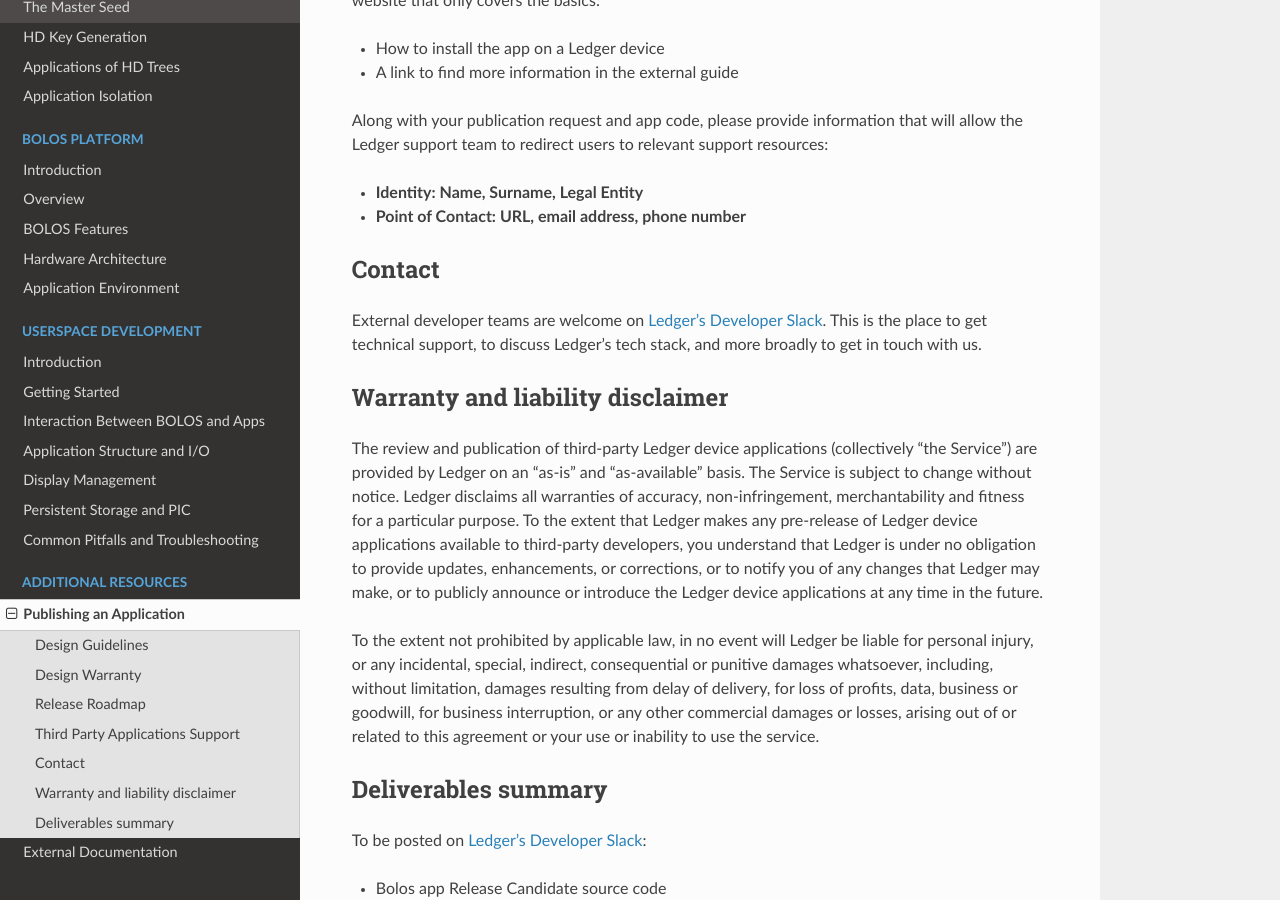
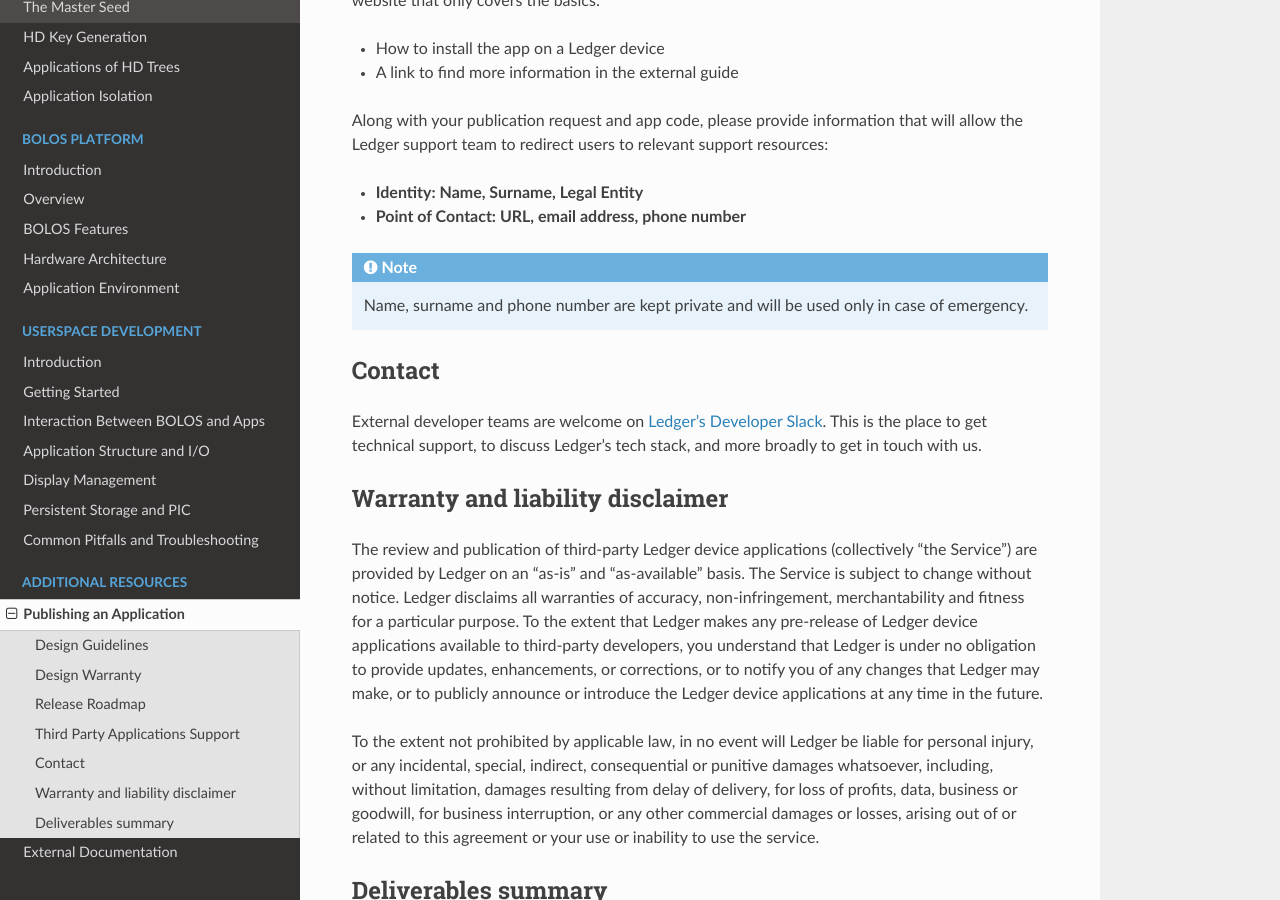
Before and after one commit to LedgerHQ/ledger-dev-doc, a Sphinx documentation site: the page built from source/additional/publishing_an_app.rst, in a window 1280 px wide and 900 px high, scrolled down 7198 px. Built offline with Sphinx 7.4.7 and the Read the Docs theme 2.0.0, drawn with Linux system fonts in a browser that asks for light colours.

Commit message:
add details for contact info

```diff
--- a/source/additional/publishing_an_app.rst
+++ b/source/additional/publishing_an_app.rst
@@ -220,6 +220,10 @@
 * **Identity: Name, Surname, Legal Entity**
 * **Point of Contact: URL, email address, phone number**
 
+.. note::
+
+   Name, surname and phone number are kept private and will be used only in case of emergency.
+
 Contact
 -------
 External developer teams are welcome on `Ledger's Developer Slack
```
